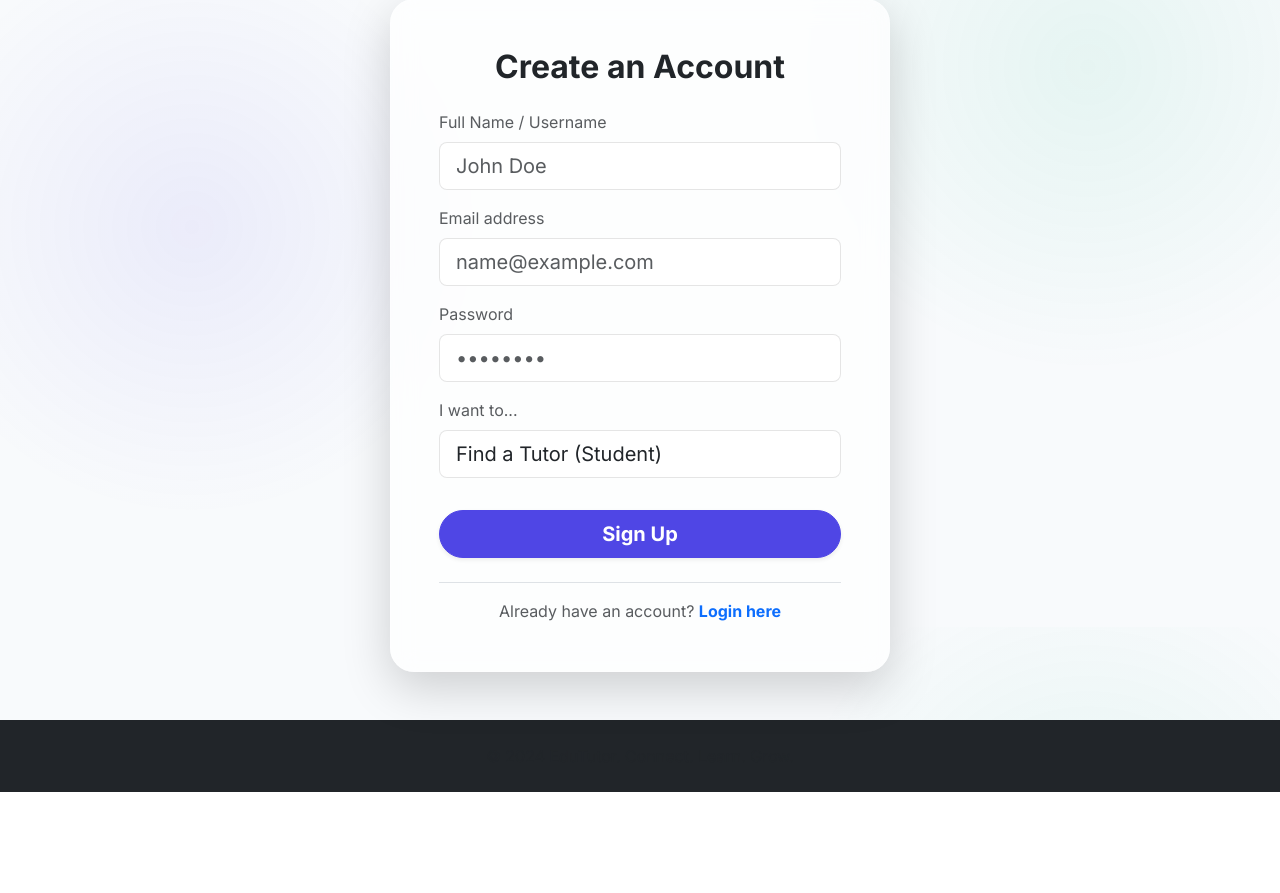
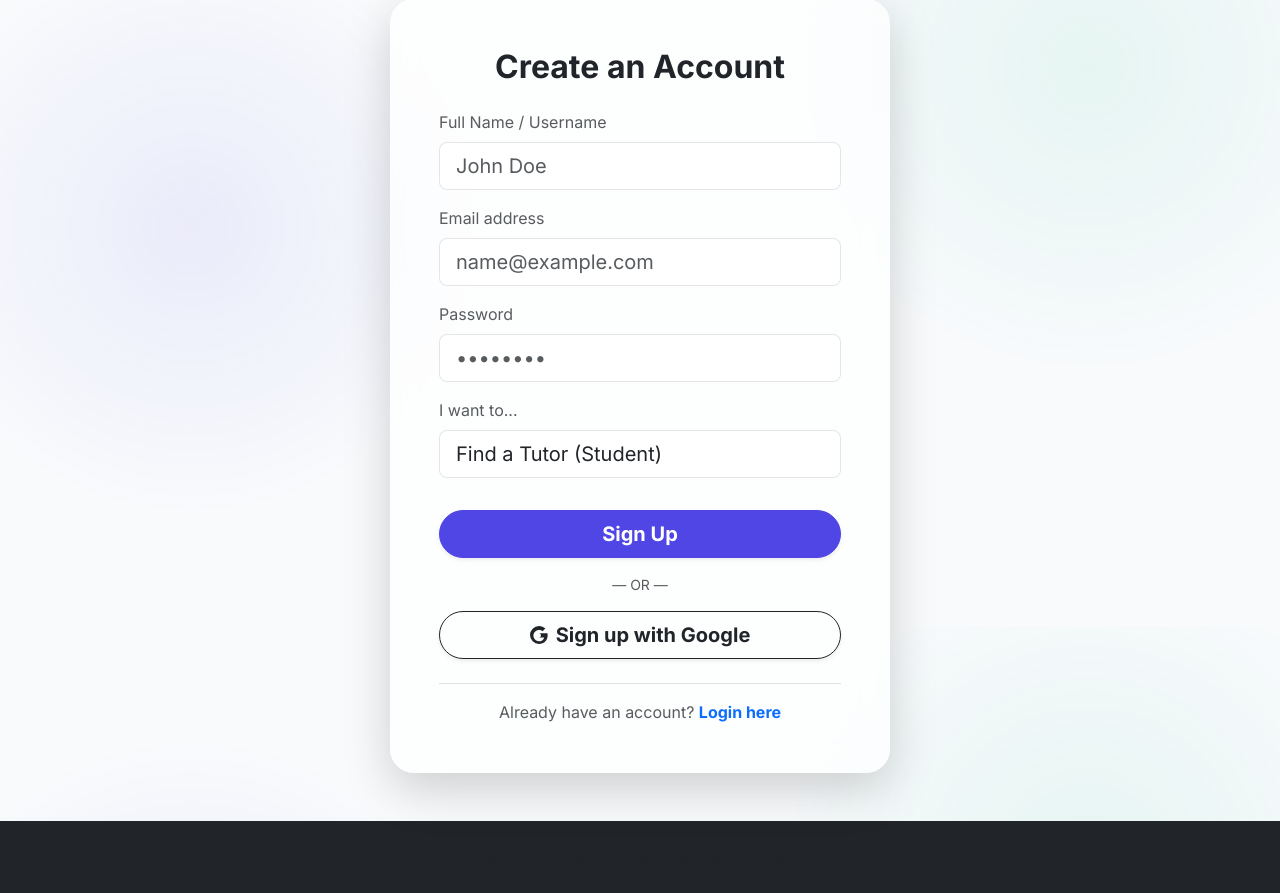
Before and after one commit to jordangodsown/private-tutor-platform, a Flask app: page /register in a window 1280 px wide. Shown: the part 173-1066 px from the top of the page. Before the commit the page ends 965 px from the top, so only its background shows below. Run offline with Flask 3, Linux system fonts and the light colour scheme; some libraries are stand-ins or nearby versions.

Commit message:
feat: add Google Sign-In and Sign-Up authentication options

```diff
--- a/app.py
+++ b/app.py
@@ -3,7 +3,7 @@ from dotenv import load_dotenv
 
 # Load environment variables from .env file
 load_dotenv()
-from flask import Flask, render_template, redirect, url_for, flash, request
+from flask import Flask, render_template, redirect, url_for, flash, request, session
 from flask_sqlalchemy import SQLAlchemy
 from flask_login import LoginManager, login_user, logout_user, login_required, current_user
 from flask_wtf.csrf import CSRFProtect
@@ -60,6 +60,21 @@ app.config['MAX_CONTENT_LENGTH'] = 16 * 1024 * 1024 # 16 MB limit
 # Initialize extensions
 db.init_app(app)
 mail = Mail(app)
+
+# Proxy Fix for SSL on Render
+from werkzeug.middleware.proxy_fix import ProxyFix
+app.wsgi_app = ProxyFix(app.wsgi_app, x_proto=1, x_host=1)
+
+# Configure OAuth client
+from authlib.integrations.flask_client import OAuth
+oauth = OAuth(app)
+google = oauth.register(
+    name='google',
+    client_id=os.environ.get('GOOGLE_CLIENT_ID'),
+    client_secret=os.environ.get('GOOGLE_CLIENT_SECRET'),
+    server_metadata_url='https://accounts.google.com/.well-known/openid-configuration',
+    client_kwargs={'scope': 'openid email profile'}
+)
 
 def send_async_email(app, msg):
     with app.app_context():
@@ -145,6 +160,70 @@ def login():
             flash('Invalid email or password.', 'danger')
 
     return render_template('login.html')
+
+@app.route('/login/google')
+def login_google():
+    role = request.args.get('role', 'student')
+    session['oauth_role'] = role
+    redirect_uri = url_for('google_authorize', _external=True)
+    return google.authorize_redirect(redirect_uri)
+
+@app.route('/login/google/authorize')
+def google_authorize():
+    try:
+        token = google.authorize_access_token()
+    except Exception as e:
+        print(f"Google OAuth authorization failed: {e}")
+        flash('Google authorization failed.', 'danger')
+        return redirect(url_for('login'))
+
+    user_info = token.get('userinfo')
+    if not user_info:
+        flash('Failed to retrieve user info from Google.', 'danger')
+        return redirect(url_for('login'))
+
+    email = user_info.get('email')
+    name = user_info.get('name', email.split('@')[0])
+
+    # Check if user exists
+    user = User.query.filter_by(email=email).first()
+    if not user:
+        # Create new user
+        role = session.pop('oauth_role', 'student')
+
+        # Check if base username is already taken
+        import secrets
+        base_username = name
+        username = base_username
+        counter = 1
+        while User.query.filter_by(username=username).first():
+            username = f"{base_username}{counter}"
+            counter += 1
+
+        # Generate a random password since password is non-nullable
+        random_pw = secrets.token_hex(16)
+        hashed_pw = generate_password_hash(random_pw, method='pbkdf2:sha256')
+
+        user = User(username=username, email=email, password=hashed_pw, role=role)
+        db.session.add(user)
+        db.session.commit()
+
+        # Create corresponding profile
+        if role == 'tutor':
+            profile = TutorProfile(user_id=user.id)
+        else:
+            profile = StudentProfile(user_id=user.id)
+        db.session.add(profile)
+        db.session.commit()
+
+        flash('Account created successfully via Google!', 'success')
+    else:
+        # If the user already exists, consume oauth_role from session just to clean it up
+        session.pop('oauth_role', None)
+
+    login_user(user)
+    flash('Logged in successfully via Google.', 'success')
+    return redirect(url_for('dashboard'))
 
 @app.route('/logout')
 @login_required
--- a/requirements.txt
+++ b/requirements.txt
@@ -10,3 +10,5 @@ Flask-Mail==0.9.1
 gunicorn==21.2.0
 psycopg2-binary==2.9.9
 cloudinary==1.39.0
+Authlib==1.3.0
+requests==2.31.0
--- a/templates/register.html
+++ b/templates/register.html
@@ -29,6 +29,20 @@
             </div>
             <button type="submit" class="btn btn-primary btn-lg w-100 fw-bold shadow-sm rounded-pill mt-2">Sign Up</button>
         </form>
+        <div class="text-center my-3 text-muted small">— OR —</div>
+        <button id="google-signup-btn" class="btn btn-outline-dark btn-lg w-100 fw-bold shadow-sm rounded-pill d-flex align-items-center justify-content-center gap-2">
+            <svg xmlns="http://www.w3.org/2000/svg" width="18" height="18" fill="currentColor" class="bi bi-google" viewBox="0 0 16 16">
+                <path d="M15.545 6.558a9.42 9.42 0 0 1 .139 1.626c0 2.434-.87 4.492-2.384 5.885h.002C11.978 15.292 10.158 16 8 16A8 8 0 1 1 8 0c2.204 0 4.09.811 5.614 2.157l-2.434 2.434c-.73-.7-1.761-1.127-3.18-1.127-2.733 0-4.962 2.26-4.962 5.05s2.229 5.05 4.962 5.05c3.153 0 4.335-2.227 4.516-3.387H8a1.82 1.82 0 0 0 0-3.638h7.545z"/>
+            </svg>
+            Sign up with Google
+        </button>
+
+        <script>
+            document.getElementById('google-signup-btn').addEventListener('click', function() {
+                const role = document.getElementById('role').value;
+                window.location.href = "{{ url_for('login_google') }}?role=" + role;
+            });
+        </script>
         <div class="text-center mt-4 pt-3 border-top">
             <p class="text-muted mb-0">Already have an account? <a href="{{ url_for('login') }}" class="text-primary fw-bold text-decoration-none">Login here</a></p>
         </div>
```
Also changed, not shown: templates/login.html (+7 -0 lines).
